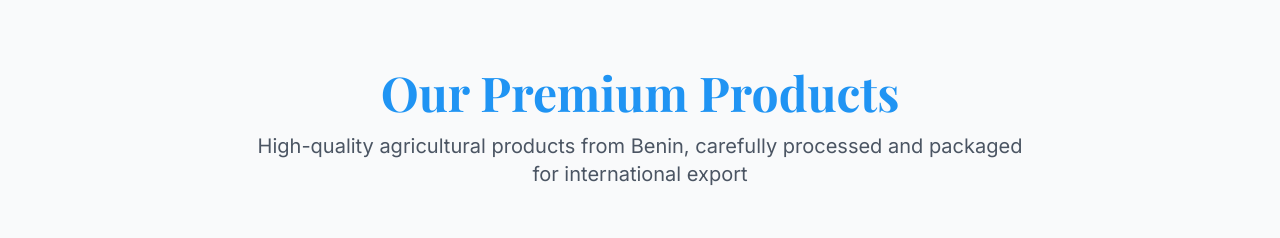
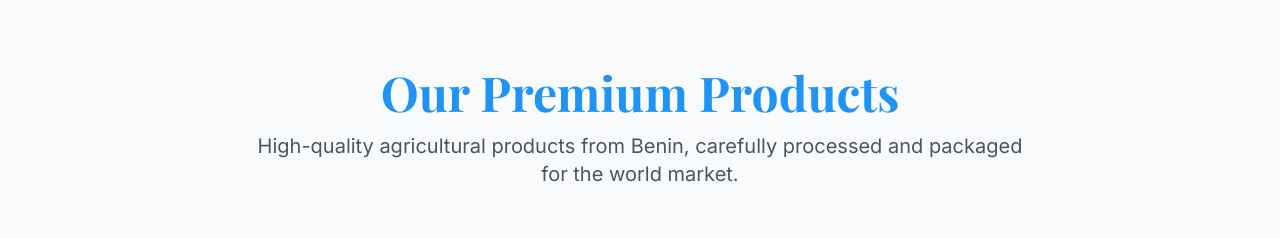
Before and after one commit to StalloneDev/oceaneclient, a React (Vite) app: page / in a window 1280 px wide. Shown: the part 1600-1838 px from the top of the page. Built offline with nearby package versions, Linux system fonts and the light colour scheme.

Commit message:
Update products-section.tsx

```diff
--- a/src/components/products-section.tsx
+++ b/src/components/products-section.tsx
@@ -223,7 +223,7 @@ export default function ProductsSection() {
             Our Premium Products
           </h2>
           <p className="text-xl text-gray-600 max-w-3xl mx-auto">
-            High-quality agricultural products from Benin, carefully processed and packaged for international export
+            High-quality agricultural products from Benin, carefully processed and packaged for the world market.
           </p>
         </div>
 
```
